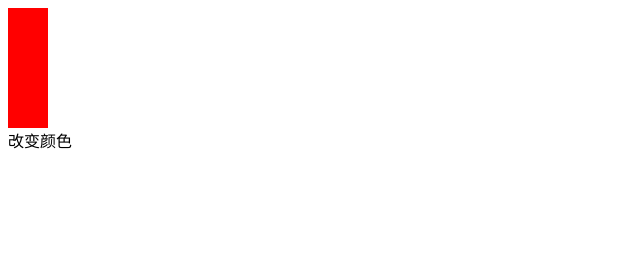
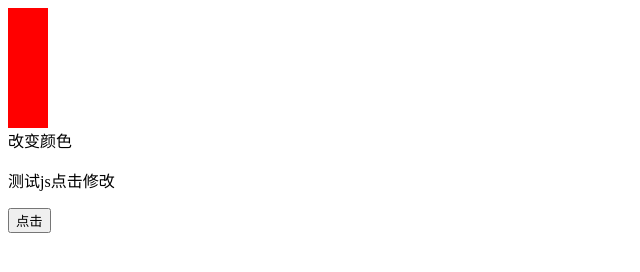
Before and after one commit to androidHarlan/testhtmel5, a plain HTML site: page testhtmel5/html/javaScript.html in a window 1280 px wide. Shown: the whole page, without its empty margins (0-640 px from the left). Drawn offline with Linux system fonts and the light colour scheme.

Commit message:
js测试点击事件

```diff
--- a/testhtmel5/html/javaScript.html
+++ b/testhtmel5/html/javaScript.html
@@ -13,5 +13,15 @@
 				div.style.backgroundColor=div.style.backgroundColor=='red'?'green':(div.style.backgroundColor=='green'?'blue':'red');
 			}
 		</script>
+		<p id="test">
+			测试js点击修改
+		</p>
+		<script>
+			function myfunction(){
+				x=document.getElementById("test");
+				x.innerHTML="我改变了文本";
+			}
+		</script>
+		<button type="button" onclick="myfunction()">点击</button>
 	</body>
 </html>
```
